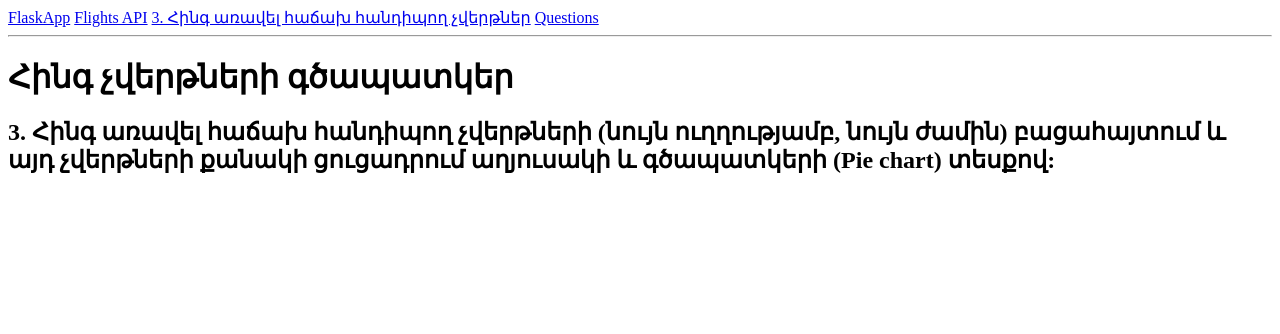
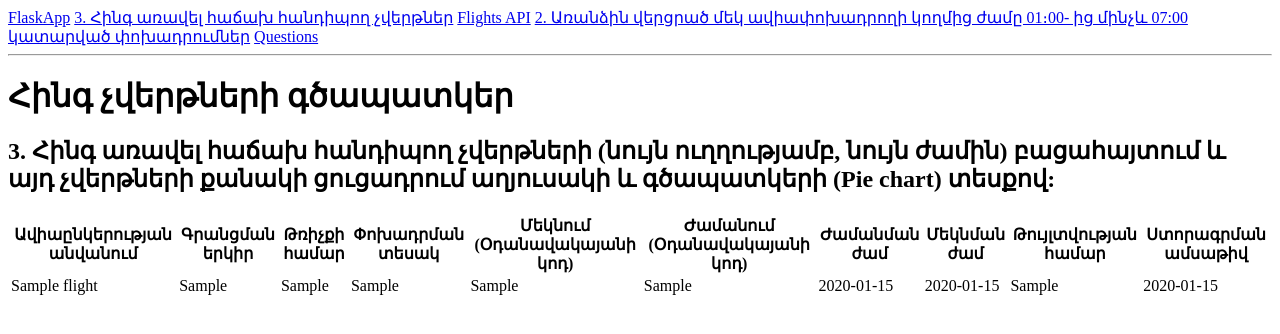
Before and after one commit to EnCo-de/Flask-SQLAlchemy-flights-API, a Flask app: page /chart/ in a window 1280 px wide. Shown: the top 334 px of the page. Run offline with Flask 3, Linux system fonts and the light colour scheme; tables that the repository leaves empty hold one stand-in row (values such as "Sample post").

Commit message:
Implement the 5 most frequent flights table

```diff
--- a/app/main/routes.py
+++ b/app/main/routes.py
@@ -1,6 +1,7 @@
 from flask import render_template
 from app.main import bp
-
+from app.models.flights import Flight, description
+from sqlalchemy import func, desc
 
 @bp.route('/')
 def index():
@@ -8,4 +9,15 @@ def index():
 
 @bp.route('/chart/')
 def chart():
-    return render_template('chart.html')
+    flights = Flight.query.group_by(
+        Flight.departure_1, Flight.arrival_1,
+        func.time(Flight.departure_1_date_time),
+        func.time(Flight.arrival_1_date_time)
+        ).order_by(desc(func.count())).limit(5)
+    flights_chart = flights.add_columns(func.count())
+    for flight, num in flights_chart: # this is correct
+        print(flight.uuid, num)
+    print()
+    return render_template('chart.html',
+                           ths=description.values(),
+                           flights=flights)
--- a/app/models/flights.py
+++ b/app/models/flights.py
@@ -1,4 +1,17 @@
 from app.extensions import db
+
+description = {
+              "airoperator_name":"Ավիաընկերության անվանում",
+              "place_of_business":"Գրանցման երկիր",
+              "flight_no":"Թռիչքի համար",
+              "traffic_type":"Փոխադրման տեսակ",
+              "departure_1":"Մեկնում (Օդանավակայանի կոդ)",
+              "arrival_1":"Ժամանում  (Օդանավակայանի կոդ)",
+              "arrival_1_date_time":"Ժամանման ժամ",
+              "departure_1_date_time":"Մեկնման ժամ",
+              "permission_no":"Թույլտվության համար",
+              "sign_date":"Ստորագրման ամսաթիվ"
+              }
 
 
 class Flight(db.Model):
@@ -31,19 +44,7 @@ class Flight(db.Model):
     def to_json(self, fields=fields,  ASCII=True):
         if ASCII:
             return {field: str(getattr(self, field)) for field in fields if field in self.__class__.fields}
-        hy = {
-              "airoperator_name":"Ավիաընկերության անվանում",
-              "place_of_business":"Գրանցման երկիր",
-              "flight_no":"Թռիչքի համար",
-              "traffic_type":"Փոխադրման տեսակ",
-              "departure_1":"Մեկնում (Օդանավակայանի կոդ)",
-              "arrival_1":"Ժամանում  (Օդանավակայանի կոդ)",
-              "arrival_1_date_time":"Ժամանման ժամ",
-              "departure_1_date_time":"Մեկնման ժամ",
-              "permission_no":"Թույլտվության համար",
-              "sign_date":"Ստորագրման ամսաթիվ"
-              }
-        return {hy.get(field, field): str(getattr(self, field)) for field in fields if field in self.__class__.fields}
+        return {description.get(field, field): str(getattr(self, field)) for field in fields if field in self.__class__.fields}
 
 
 
--- a/app/templates/base.html
+++ b/app/templates/base.html
@@ -8,8 +8,9 @@
 <body>
     <nav>
         <a href="{{ url_for('main.index') }}">FlaskApp</a>
+        <a href="{{ url_for('main.chart') }}">3. Հինգ առավել հաճախ հանդիպող չվերթներ</a>
         <a href="{{ url_for('api.index') }}">Flights API</a>
-        <a href="{{ url_for('api.airoperators', airoperator_name='Airoperator 1') }}">3. Հինգ առավել հաճախ հանդիպող չվերթներ</a>
+        <a href="{{ url_for('api.airoperators', airoperator_name='Airoperator 1') }}">2. Առանձին վերցրած մեկ ավիափոխադրողի կողմից ժամը 01։00- ից մինչև 07:00 կատարված փոխադրումներ</a>
         <a href="#">Questions</a>
     </nav>
     <hr>
--- a/app/templates/chart.html
+++ b/app/templates/chart.html
@@ -1,8 +1,29 @@
-{% extends 'base.html' %}
+{% extends "base.html" %}
 
 {% block content %}
     <span class="title"><h1>{% block title %}Հինգ չվերթների գծապատկեր {% endblock title %}</h1></span>
     <div class="content">
         <h2>3. Հինգ առավել հաճախ հանդիպող չվերթների (նույն ուղղությամբ, նույն ժամին) բացահայտում և այդ չվերթների քանակի ցուցադրում աղյուսակի և գծապատկերի (Pie chart) տեսքով:</h2>
     </div>
+    <table>
+        <tr>
+            {% for th in ths %}
+            <th>{{ th }}</th>
+            {% endfor %}
+        </tr>
+        {% for flight in flights %}
+            <tr>
+                <td>{{ flight.airoperator_name }}</td>
+                <td>{{ flight.place_of_business }}</td>
+                <td>{{ flight.flight_no }}</td>
+                <td>{{ flight.traffic_type }}</td>
+                <td>{{ flight.departure_1 }}</td>
+                <td>{{ flight.arrival_1 }}</td>
+                <td>{{ flight.arrival_1_date_time }}</td>
+                <td>{{ flight.departure_1_date_time }}</td>
+                <td>{{ flight.permission_no }}</td>
+                <td>{{ flight.sign_date }}</td>
+            </tr>
+        {% endfor %}
+    </table>
 {% endblock %}
```
Also changed, not shown: app/api/routes.py (+3 -5 lines).
